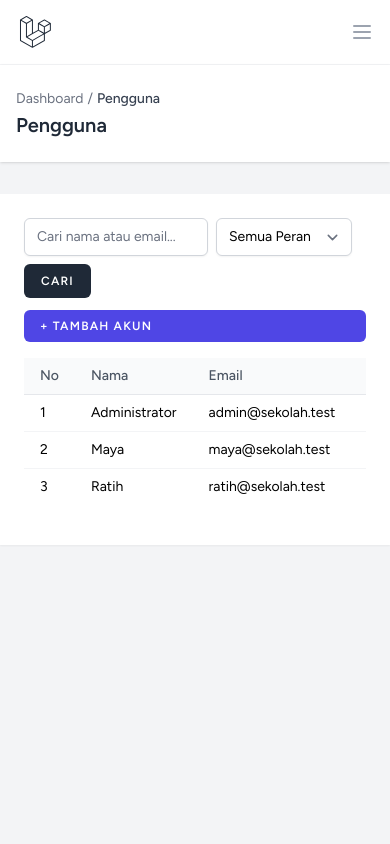
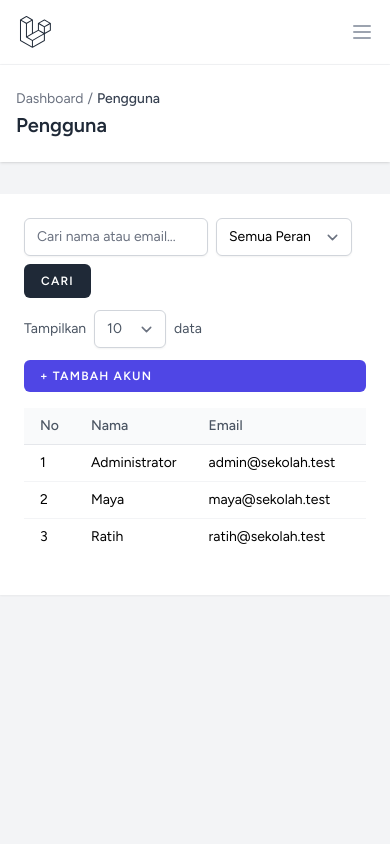
Before and after one commit to Asri1294/inventaris-sekolah, a Laravel app: page /users in a window 390 px wide. Run offline with Laravel 12, Linux system fonts and the light colour scheme; a user stored in the database is signed in; data comes from the database, SQL or seed files in the repository; style sheets or scripts are compiled from the project's sources.

Commit message:
feat: pilihan jumlah entri per halaman (kategori, log aktivitas, pengguna)

```diff
--- a/app/Http/Controllers/ActivityLogController.php
+++ b/app/Http/Controllers/ActivityLogController.php
@@ -27,7 +27,7 @@ class ActivityLogController extends Controller
                 $query->where('action', $action);
             })
             ->orderByDesc('id')
-            ->paginate(15)
+            ->paginate($this->perPage($request))
             ->withQueryString();
 
         return view('activity-logs.index', compact('logs', 'actions'));
--- a/app/Http/Controllers/CategoryController.php
+++ b/app/Http/Controllers/CategoryController.php
@@ -16,7 +16,7 @@ class CategoryController extends Controller
                 $query->where('name', 'like', "%{$search}%");
             })
             ->orderBy('name')
-            ->paginate(10)
+            ->paginate($this->perPage($request))
             ->withQueryString();
 
         return view('categories.index', compact('categories'));
--- a/app/Http/Controllers/Controller.php
+++ b/app/Http/Controllers/Controller.php
@@ -2,7 +2,15 @@
 
 namespace App\Http\Controllers;
 
+use Illuminate\Http\Request;
+
 abstract class Controller
 {
-    //
+    protected function perPage(Request $request,int $default = 10): int
+    {
+        $allowed = [5, 10, 25, 50];
+        $value = (int) $request->input('per_page', $default);
+
+        return in_array($value, $allowed, true) ? $value : $default;
+    }
 }
--- a/app/Http/Controllers/UserController.php
+++ b/app/Http/Controllers/UserController.php
@@ -22,7 +22,7 @@ class UserController extends Controller
                 $query->where('role', $role);
             })
             ->orderBy('name')
-            ->paginate(10)
+            ->paginate($this->perPage($request))
             ->withQueryString();
 
         return view('users.index', compact('users'));
--- /dev/null
+++ b/resources/views/components/per-page-select.blade.php
@@ -0,0 +1,16 @@
+@props(['options' => [5, 10, 25, 50]])
+
+@php
+    $selected = in_array((int) request('per_page'), $options, true) ? (int) request('per_page') : 10;
+@endphp
+
+<label class="inline-flex items-center gap-2 text-sm text-gray-600">
+    <span>Tampilkan</span>
+    <select name="per_page" onchange="this.form.submit()"
+        class="rounded-md border-gray-300 text-sm shadow-sm focus:border-indigo-500 focus:ring-indigo-500">
+        @foreach ($options as $option)
+            <option value="{{ $option }}" @selected($selected === $option)>{{ $option }}</option>
+        @endforeach
+    </select>
+    <span>data</span>
+</label>
--- a/resources/views/users/index.blade.php
+++ b/resources/views/users/index.blade.php
@@ -10,7 +10,9 @@
 
             <div class="bg-white p-6 shadow-sm sm:rounded-lg">
                 <div class="mb-4 flex flex-col gap-3 sm:flex-row sm:items-center sm:justify-between">
-                    <form method="GET" action="{{ route('users.index') }}" class="flex flex-wrap gap-2">
+                    <form method="GET" action="{{ route('users.index') }}"
+                        class="flex flex-1 flex-wrap items-center justify-between gap-3 sm:mr-4">
+                        <div class="flex flex-wrap gap-2">
                             <input type="text" name="search" value="{{ request('search') }}"
                                 placeholder="Cari nama atau email..."
                                 class="rounded-md border-gray-300 text-sm shadow-sm focus:border-indigo-500 focus:ring-indigo-500">
@@ -25,6 +27,9 @@
                                 <a href="{{ route('users.index') }}"
                                     class="inline-flex items-center text-sm text-gray-600 hover:text-gray-900">Reset</a>
                             @endif
+                        </div>
+
+                        <x-per-page-select />
                     </form>
                     <a href="{{ route('users.create') }}"
                         class="inline-flex items-center rounded-md bg-indigo-600 px-4 py-2 text-xs font-semibold uppercase tracking-widest text-white hover:bg-indigo-500">
```
Also changed, not shown: resources/views/activity-logs/index.blade.php (+6 -1 lines), resources/views/categories/index.blade.php (+6 -1 lines). Lines whose indentation alone changed are shown as unchanged.
